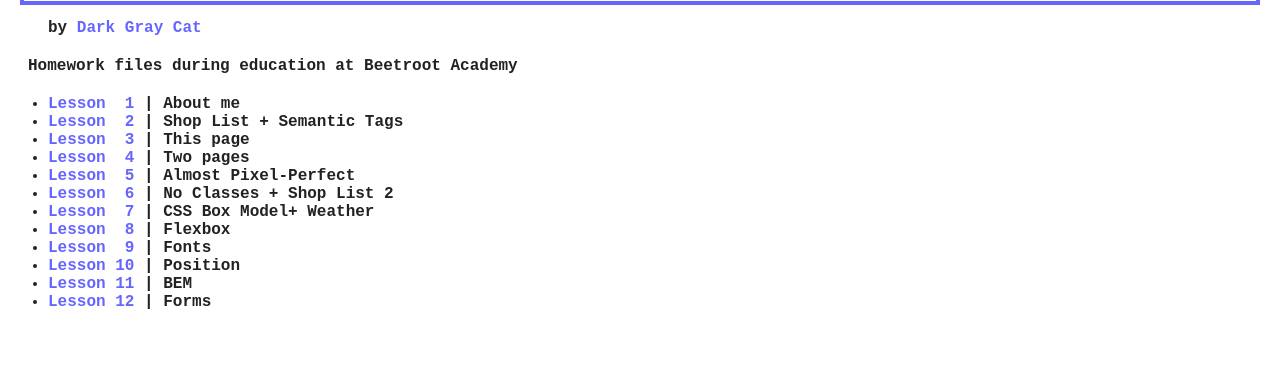
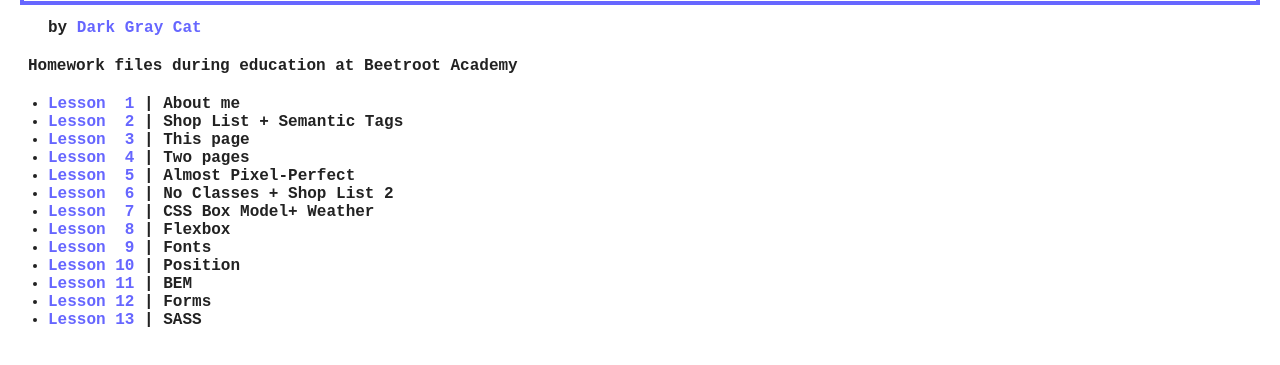
Before and after one commit to darkgraycat/lessons, a plain HTML site: page index.html in a window 1280 px wide. Shown: the part 81-446 px from the top of the page. Drawn offline with Linux system fonts and the light colour scheme.

Commit message:
lesson 13 part 1 done

```diff
--- a/index.html
+++ b/index.html
@@ -36,6 +36,7 @@
 		<li><a href="lessons/lesson10/index.html">Lesson 10</a> | Position</li>
 		<li><a href="lessons/lesson11/index.html">Lesson 11</a> | BEM</li>
 		<li><a href="lessons/lesson12/index.html">Lesson 12</a> | Forms</li>
+		<li><a href="lessons/lesson13/index.html">Lesson 13</a> | SASS</li>
 
 	</ul>
 
```
